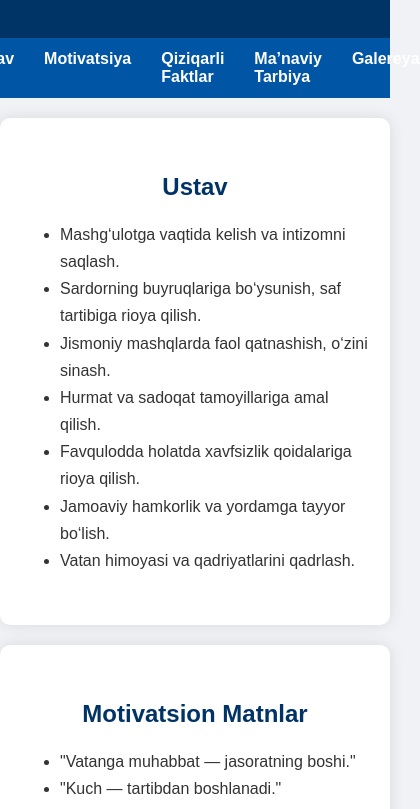
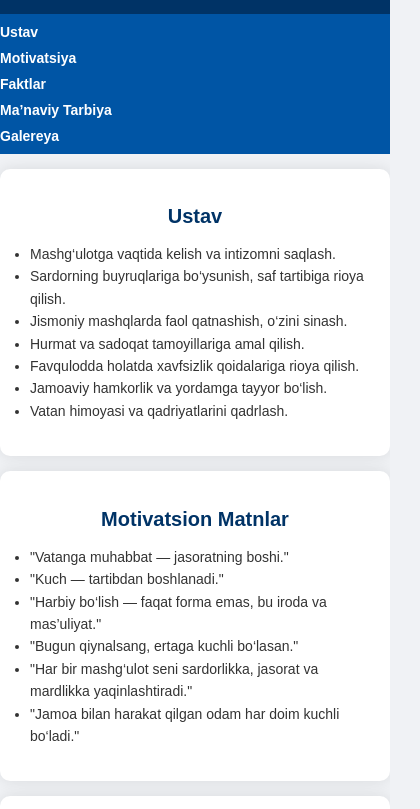
Before and after one commit to bekicbic-creator/my-site, a plain HTML site: page index.html in a window 390 px wide. Shown: the part 126-935 px from the top of the page, 420 px wide, since content can reach past the window. Drawn offline with Linux system fonts and the light colour scheme.

Commit message:
Add files via upload

```diff
--- a/index.html
+++ b/index.html
@@ -16,22 +16,24 @@
         header {
             background-color: #003366;
             color: #fff;
-            padding: 25px 0;
+            padding: 20px 10px;
             text-align: center;
         }
 
         nav {
             background-color: #0055a5;
             display: flex;
+            flex-wrap: wrap;
             justify-content: center;
-            padding: 12px 0;
+            padding: 10px 0;
         }
 
         nav a {
             color: #fff;
             text-decoration: none;
-            margin: 0 15px;
+            margin: 5px 15px;
             font-weight: bold;
+            font-size: 16px;
         }
 
         nav a:hover {
@@ -39,9 +41,9 @@
         }
 
         section {
-            padding: 35px 20px;
+            padding: 25px 15px;
             max-width: 1000px;
-            margin: 20px auto;
+            margin: 15px auto;
             background-color: #fff;
             border-radius: 10px;
             box-shadow: 0 0 15px rgba(0,0,0,0.1);
@@ -50,18 +52,44 @@
         h2 {
             color: #003366;
             text-align: center;
-            margin-bottom: 20px;
+            margin-bottom: 15px;
         }
 
         ul {
-            line-height: 1.7;
+            line-height: 1.6;
+            padding-left: 20px;
         }
 
         footer {
             background-color: #003366;
             color: #fff;
             text-align: center;
-            padding: 20px 0;
+            padding: 15px 10px;
+        }
+
+        /* Mobilga moslashuv */
+        @media (max-width: 600px) {
+            nav {
+                flex-direction: column;
+                padding: 5px 0;
+            }
+
+            nav a {
+                margin: 5px 0;
+                font-size: 14px;
+            }
+
+            section {
+                padding: 20px 10px;
+            }
+
+            h2 {
+                font-size: 20px;
+            }
+
+            body {
+                font-size: 14px;
+            }
         }
     </style>
 </head>
@@ -75,7 +103,7 @@
 <nav>
     <a href="#ustav">Ustav</a>
     <a href="#motivatsiya">Motivatsiya</a>
-    <a href="#faktlar">Qiziqarli Faktlar</a>
+    <a href="#faktlar">Faktlar</a>
     <a href="#tarbiya">Ma’naviy Tarbiya</a>
     <a href="#galereya">Galereya</a>
 </nav>
@@ -108,12 +136,12 @@
 <section id="faktlar">
     <h2>Qiziqarli Faktlar</h2>
     <ul>
-        <li>O‘zbekiston armiyasi 1992-yilda tashkil etilgan va mustaqil davlat xavfsizligini ta’minlaydi.</li>
+        <li>O‘zbekiston armiyasi 1992-yilda tashkil etilgan.</li>
         <li>Askarlar har kuni kamida 30 daqiqa jismoniy mashq qiladilar.</li>
         <li>Harbiy intizom va saf tartibi eng muhim fazilat hisoblanadi.</li>
         <li>Har bir ofitser jasorat, intizom va vatanparvarlikni o‘rnak ko‘rsatadi.</li>
         <li>Saf mashqlari va jismoniy sinovlar yoshlarni bardoshli va jasur qiladi.</li>
-        <li>O‘zbekiston armiyasida turli ixtisosliklar mavjud: piyoda, tankchilar, harbiy havo kuchlari va boshqalar.</li>
+        <li>O‘zbekiston armiyasida turli ixtisosliklar mavjud: piyoda, tankchilar, havo kuchlari va boshqalar.</li>
     </ul>
 </section>
 
```
